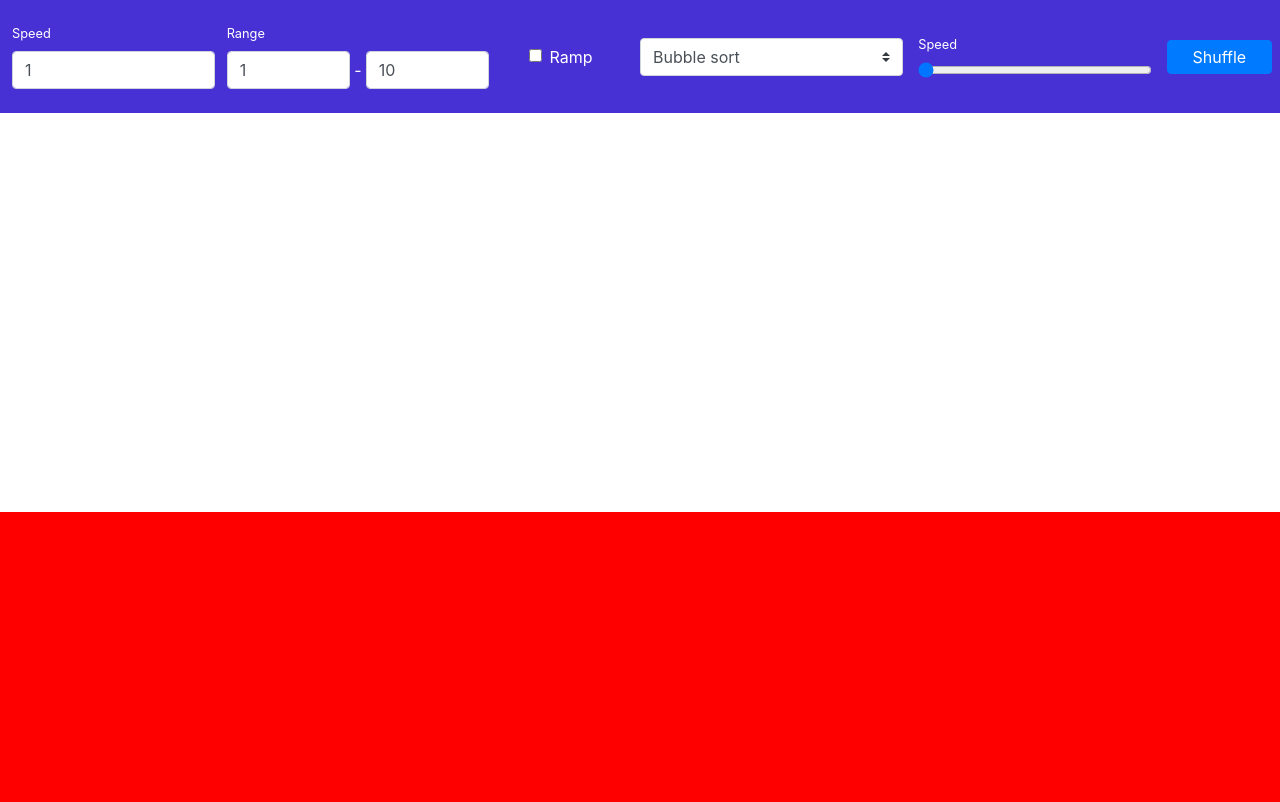
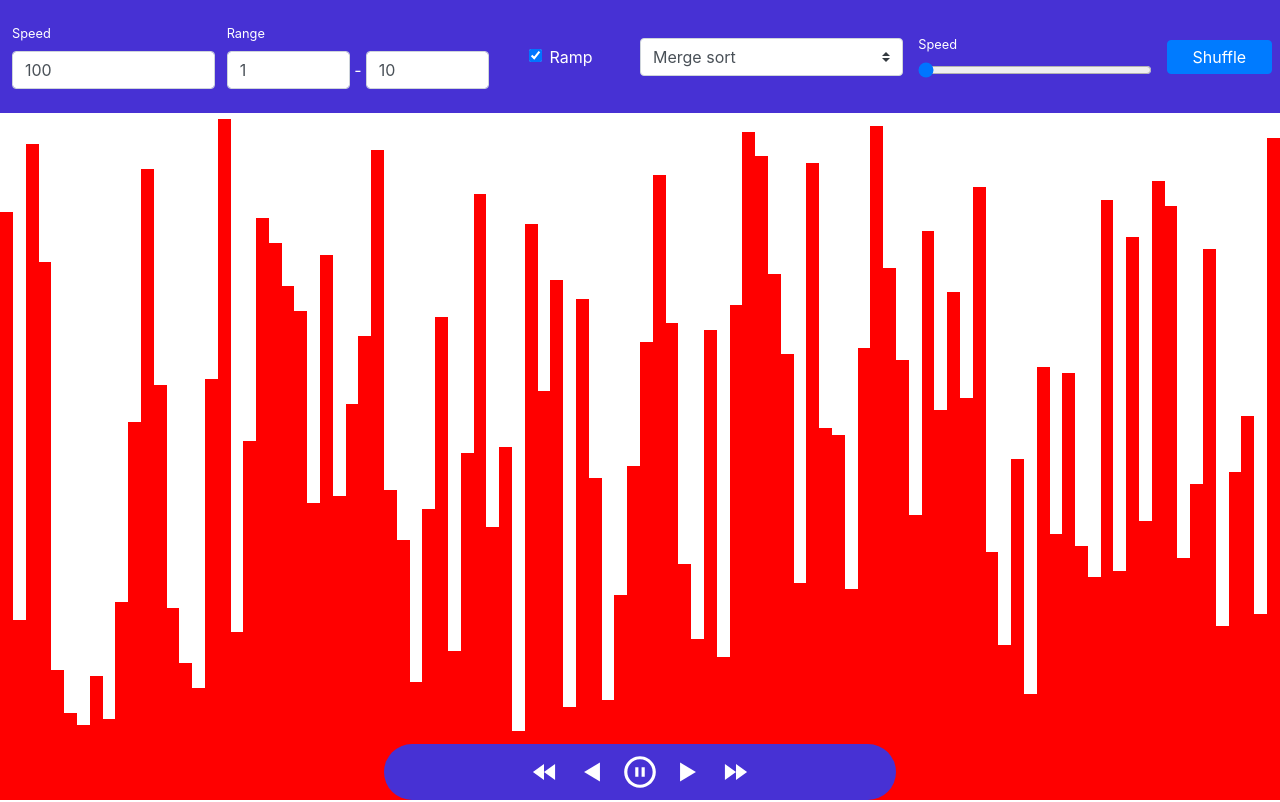
Before and after one commit to acarcila/SortingAlgorithmsVisualizer, a React (Create React App) app in the folder react-app/: page / in a window 1280 px wide. Shown: the top 802 px of the page. Built offline with nearby package versions, Linux system fonts and the light colour scheme.

Commit message:
Se añadió el reproductor y el form a la app

```diff
--- a/react-app/src/App.js
+++ b/react-app/src/App.js
@@ -1,7 +1,9 @@
 import React, { useState, useRef } from "react";
-import "./App.css";
+import Styles from './App.module.sass';
 import ArraySortingController from "./Components/ArraySortingController/ArraySortingController";
 import ArrayForm from "./Components/ArrayForm/ArrayForm";
+import ReproductorController from './Components/ReproductorController/ReproductorController';
+
 const sortingAlgorithms = {
   MERGE_SORT: "MERGE_SORT",
   QUICK_SORT: "QUICK_SORT",
@@ -11,15 +13,16 @@ const sortingAlgorithms = {
 function App() {
   const arrayController = useRef(null);
   const [arrayFormData, setArrayFormData] = useState({
-    length: 1,
-    isRamp: false,
+    length: 100,
+    isRamp: true,
     minRange: 1,
     maxRange: 10,
-    sortingAlgorithm: sortingAlgorithms.BUBBLE_SORT,
+    sortingAlgorithm: sortingAlgorithms.MERGE_SORT,
     speed: 0,
   });
 
   const handleInputChange = (event) => {
+    arrayController.current.handlePause();
     const value = (event.target.name === "isRamp") ? event.target.checked : event.target.value;
     setArrayFormData({
       ...arrayFormData,
@@ -27,35 +30,44 @@ function App() {
     });
   };
 
-  const handleCustomize = (event) => { };
-
-  const handleShuffle = (event) => { };
-
-  const handlePlayClick = () => {
-    // console.log(arrayController);
-    arrayController.current.handlePlayAnimation(true);
-    // arrayController.current.handleNextStep();
+  const handleShuffle = (event) => {
+    arrayController.current.handlePause();
+    arrayController.current.shuffleArray();
   };
 
-  const handleNextClick = () => {
-    // console.log(arrayController);
-    arrayController.current.handlePlayAnimation(false);
+  const handlePrevious = () => {
+    arrayController.current.handlePause();
+    arrayController.current.handlePreviousStep();
+  };
+
+  const handlePlayBackward = () => {
+    arrayController.current.handlePlayBackward();
+  };
+
+  const handlePause = () => {
+    arrayController.current.handlePause();
+  };
+
+  const handlePlayForward = () => {
+    arrayController.current.handlePlayForward();
+  };
+
+  const handleNext = () => {
+    arrayController.current.handlePause();
     arrayController.current.handleNextStep();
   };
 
-  const handlePreviousClick = () => {
-    // console.log(arrayController);
-    arrayController.current.handlePlayAnimation(false);
-    arrayController.current.handlePreviousStep();
-  };
   return (
-    <div className="App">
+    <div className={Styles["app"]}>
+      <div className={Styles["array-form--container"]}>
         <ArrayForm
           formData={arrayFormData}
           handleInputChange={handleInputChange}
-        handleCustomize={handleCustomize}
           handleShuffle={handleShuffle}
         />
+      </div>
+      <div className={Styles["array-reproductor"]}>
+        <div className={Styles["array-sorting-controller--container"]}>
           <ArraySortingController
             ref={arrayController}
             length={parseInt(arrayFormData.length)}
@@ -63,9 +75,17 @@ function App() {
             isRamp={arrayFormData.isRamp}
             sortingAlgorithm={arrayFormData.sortingAlgorithm}
           />
-      <div onClick={handlePlayClick}>play</div>
-      <div onClick={handleNextClick}>next</div>
-      <div onClick={handlePreviousClick}>previous</div>
+        </div>
+        <div className={Styles["reproductor-controller--container"]}>
+          <ReproductorController
+            handlePrevious={handlePrevious}
+            handlePlayBackward={handlePlayBackward}
+            handlePause={handlePause}
+            handlePlayForward={handlePlayForward}
+            handleNext={handleNext}
+          />
+        </div>
+      </div>
     </div>
   );
 }
```
Lines whose indentation alone changed are shown as unchanged.
